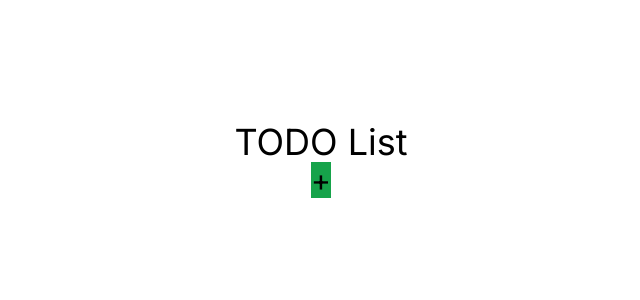
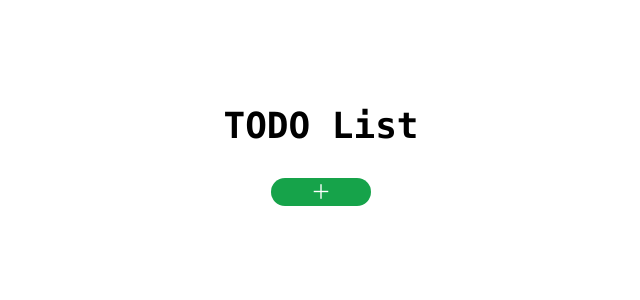
Before and after one commit to lfab-co/react-100, a Next.js app: page /adachi/todo in a window 1280 px wide. Shown: the top 300 px of the page, without its empty margins (319-959 px from the left). Built offline with nearby package versions, Linux system fonts and the light colour scheme.

Commit message:
update app/adachi/todo/page.tsx

```diff
--- a/app/adachi/todo/page.tsx
+++ b/app/adachi/todo/page.tsx
@@ -32,30 +32,63 @@ const App = ({ initialText = '' }: AppProps): JSX.Element => {
     setTasks(newTasks)
   }
 
+  const handleCancel = () => {
+    setIsInputVisible(false)
+    setText('')
+    setError('')
+  }
+
   return (
-    <div className="App flex h-80 flex-col items-center justify-center text-lg">
-      <h1 className="text-4xl">TODO List</h1>
+    <div className="App flex h-80 flex-col items-center justify-center font-mono text-lg">
+      <h1 className="m-8 text-4xl font-bold">TODO List</h1>
       {!isInputVisible && (
-        <button onClick={handleButtonClick} className="bg-green-600 text-3xl">
-          +
+        <button
+          onClick={handleButtonClick}
+          className="rounded-full bg-green-600 px-10 text-xl text-white"
+        >
+          ＋
         </button>
       )}
       {isInputVisible && (
-        <div>
+        <div className="text-center">
           <input
             value={text}
             onChange={(event) => setText(event.target.value)}
+            className="rounded-md bg-gray-100 ring-2 ring-black"
           />
-          <button onClick={handleAddTask}>追加</button>
-          {error && <div style={{ color: 'red' }}>{error}</div>}{' '}
+          <br />
+          {error && (
+            <div style={{ color: 'red' }} className="m-1 text-center">
+              {error}
+            </div>
+          )}{' '}
           {/* エラーメッセージを表示 */}
+          <div className="mt-5">
+            <button
+              onClick={handleAddTask}
+              className="mr-5 rounded-full bg-green-600 px-10 text-white"
+            >
+              保存
+            </button>
+            <button
+              onClick={handleCancel}
+              className="rounded-full bg-gray-600 px-10 text-white"
+            >
+              キャンセル
+            </button>
+          </div>
         </div>
       )}
-      <div>
+      <div className="p-5 text-right">
         {tasks.map((task, index) => (
-          <div key={index}>
+          <div key={index} className="m-3">
             {task}
-            <button onClick={() => handleDeleteTask(index)}>×</button>{' '}
+            <button
+              onClick={() => handleDeleteTask(index)}
+              className="ml-10 rounded-full bg-white px-3 ring-1 ring-gray-200"
+            >
+              ×
+            </button>{' '}
             {/* 削除ボタンを追加 */}
           </div>
         ))}
```
